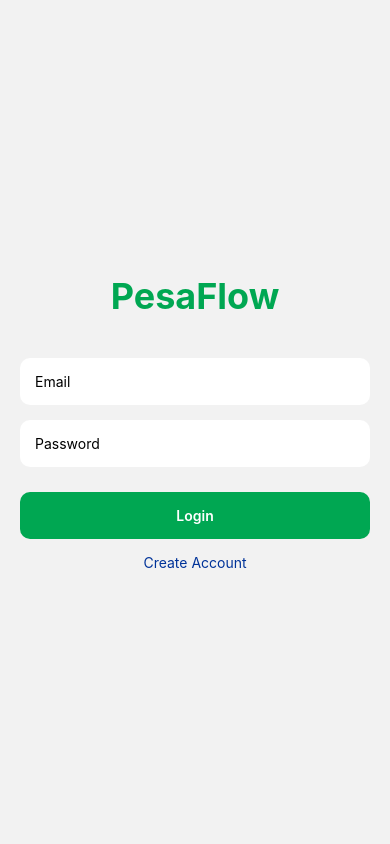
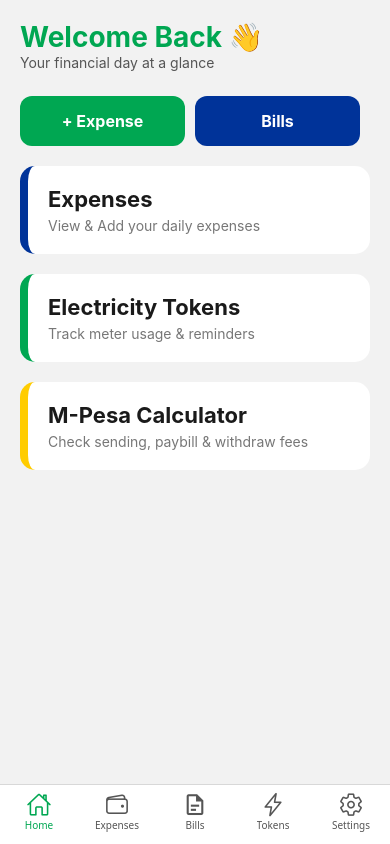
Before and after one commit to MwandikiAntony/PesaFlow, a React Native app in the folder PesaFlow/: screen /Main in a window 390 px wide. Built offline with nearby package versions, Linux system fonts and the light colour scheme.

Commit message:
integrated api

```diff
--- a/PesaFlow/src/navigation/AppNavigator.js
+++ b/PesaFlow/src/navigation/AppNavigator.js
@@ -1,12 +1,12 @@
+import React from "react";
 import { NavigationContainer } from "@react-navigation/native";
 import { createNativeStackNavigator } from "@react-navigation/native-stack";
+
 import LoginScreen from "../screens/LoginScreen";
 import RegisterScreen from "../screens/RegisterScreen";
-import HomeScreen from "../screens/HomeScreen";
+import TabNavigator from "./TabNavigator";
 import AddExpenseScreen from "../screens/AddExpenseScreen";
-import BillsScreen from "../screens/BillsScreen";
-import TokensScreen from "../screens/TokensScreen";
-import MpesaCalcScreen from "../screens/MpesaCalcScreen";
+import ExpenseDetailScreen from "../screens/ExpenseDetailScreen";
 
 const Stack = createNativeStackNavigator();
 
@@ -16,11 +16,9 @@ export default function AppNavigator() {
       <Stack.Navigator screenOptions={{ headerShown: false }}>
         <Stack.Screen name="Login" component={LoginScreen} />
         <Stack.Screen name="Register" component={RegisterScreen} />
-        <Stack.Screen name="Home" component={HomeScreen} />
+        <Stack.Screen name="Main" component={TabNavigator} />
         <Stack.Screen name="AddExpense" component={AddExpenseScreen} />
-        <Stack.Screen name="Bills" component={BillsScreen} />
-        <Stack.Screen name="Tokens" component={TokensScreen} />
-        <Stack.Screen name="MpesaCalc" component={MpesaCalcScreen} />
+        <Stack.Screen name="ExpenseDetail" component={ExpenseDetailScreen} />
       </Stack.Navigator>
     </NavigationContainer>
   );
--- /dev/null
+++ b/PesaFlow/src/navigation/TabNavigator.js
@@ -0,0 +1,54 @@
+import React from "react";
+import { createBottomTabNavigator } from "@react-navigation/bottom-tabs";
+import { Ionicons, MaterialCommunityIcons } from "@expo/vector-icons";
+
+// Screens
+import HomeScreen from "../screens/HomeScreen";
+import ExpensesScreen from "../screens/ExpensesScreen";
+import BillsScreen from "../screens/BillsScreen";
+import TokensScreen from "../screens/TokensScreen";
+import SettingsScreen from "../screens/SettingsScreen";
+
+import colors from "../theme/colors";
+
+const Tab = createBottomTabNavigator();
+
+export default function TabNavigator() {
+  return (
+    <Tab.Navigator
+      screenOptions={({ route }) => ({
+        headerShown: false,
+        tabBarActiveTintColor: colors.primary,
+        tabBarInactiveTintColor: "#555",
+        tabBarStyle: { paddingVertical: 5, height: 60 },
+        tabBarIcon: ({ color, size }) => {
+          let iconName;
+
+          switch (route.name) {
+            case "Home":
+              iconName = "home-outline";
+              return <Ionicons name={iconName} size={size} color={color} />;
+            case "Expenses":
+              iconName = "wallet-outline";
+              return <Ionicons name={iconName} size={size} color={color} />;
+            case "Bills":
+              iconName = "file-document-outline";
+              return <MaterialCommunityIcons name={iconName} size={size} color={color} />;
+            case "Tokens":
+              iconName = "flash-outline";
+              return <Ionicons name={iconName} size={size} color={color} />;
+            case "Settings":
+              iconName = "settings-outline";
+              return <Ionicons name={iconName} size={size} color={color} />;
+          }
+        },
+      })}
+    >
+      <Tab.Screen name="Home" component={HomeScreen} />
+      <Tab.Screen name="Expenses" component={ExpensesScreen} />
+      <Tab.Screen name="Bills" component={BillsScreen} />
+      <Tab.Screen name="Tokens" component={TokensScreen} />
+      <Tab.Screen name="Settings" component={SettingsScreen} />
+    </Tab.Navigator>
+  );
+}
```
Also changed, not shown: PesaFlow/src/api/api.js (added, +15 -0 lines).
